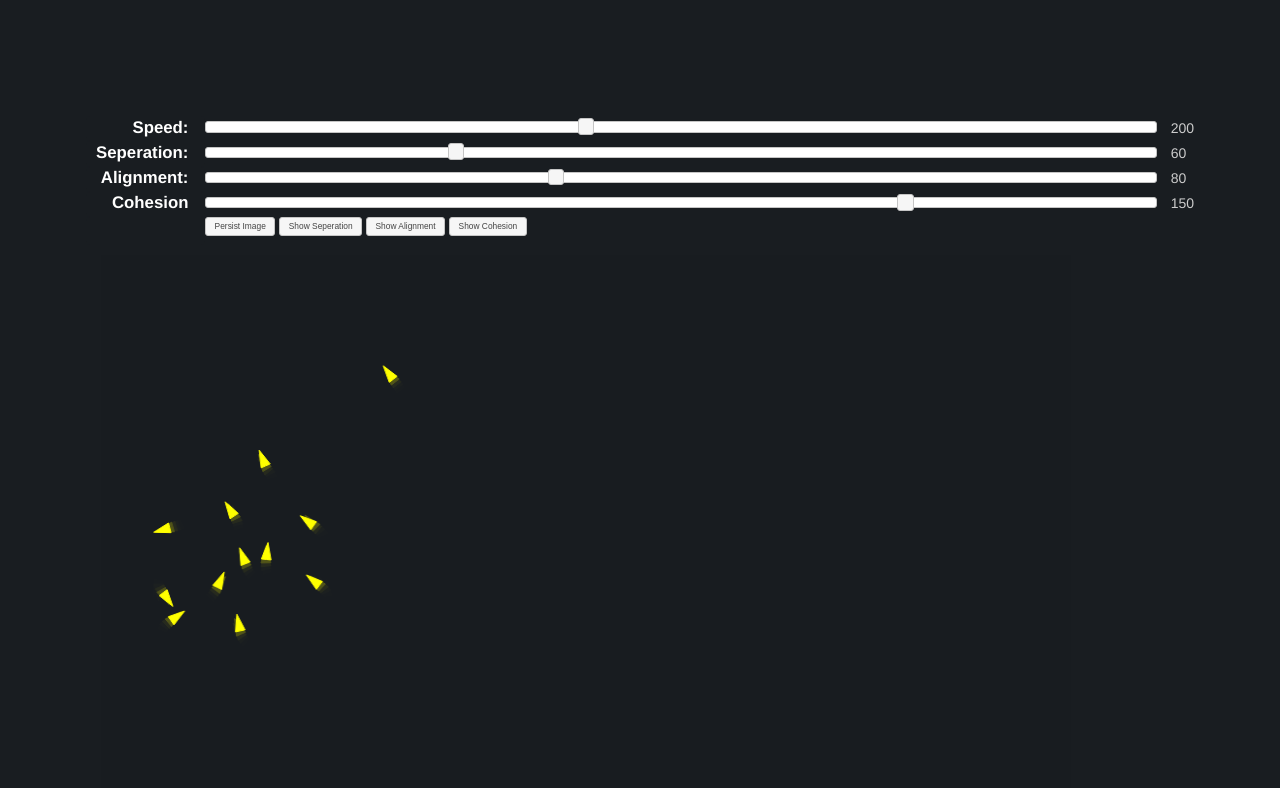
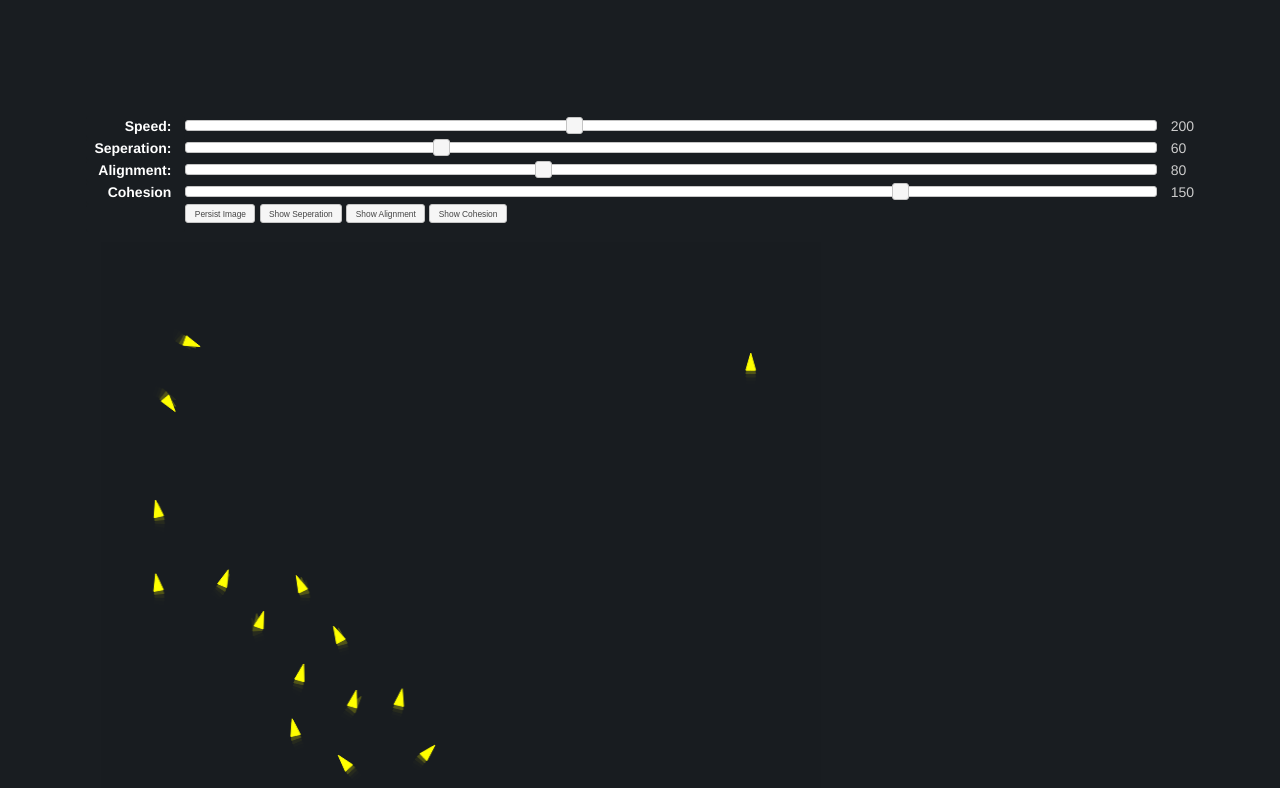
Before and after one commit to tzach/flock-demo, a plain HTML site: page index.html in a window 1280 px wide. Shown: the part 332-1120 px from the top of the page. Drawn offline with nearby package versions, Linux system fonts and the light colour scheme.

Commit message:
update flock CSS

```diff
--- a/flock.css
+++ b/flock.css
@@ -13,16 +13,16 @@ h3, h4 {
 
 .control .label {
     color: white;
-    font-size: 120%;
+    font-size: 100%;
     background-color: rgb(25,29,33);
 }
 
 .ui-button-text-only .ui-button-text {
     color: white;
-    font-size: 150%;
+    font-size: 120%;
 }
 
 
 #flock-canvas {
-  width: 1000px;
+  width: 750px;
 }
```
